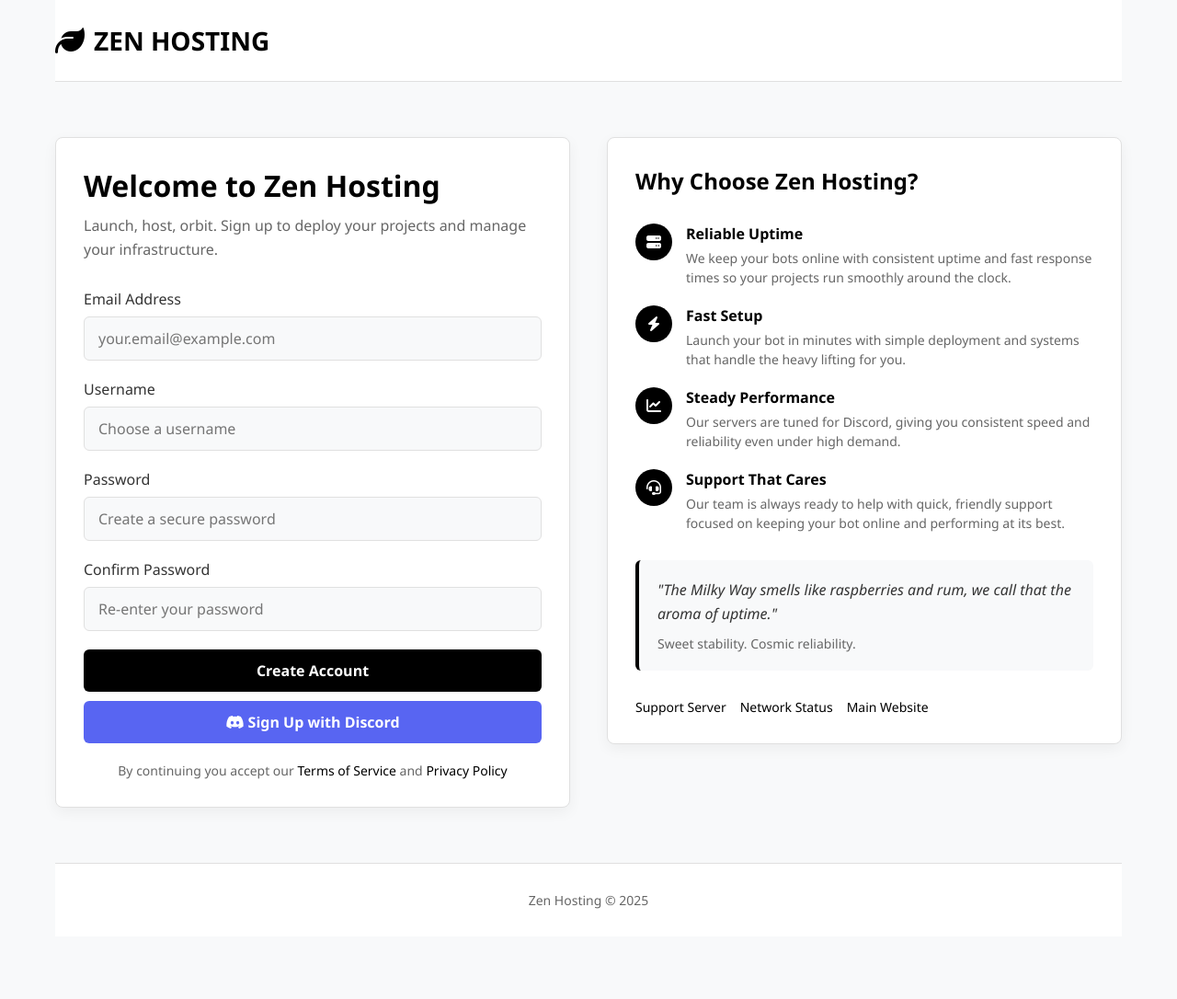
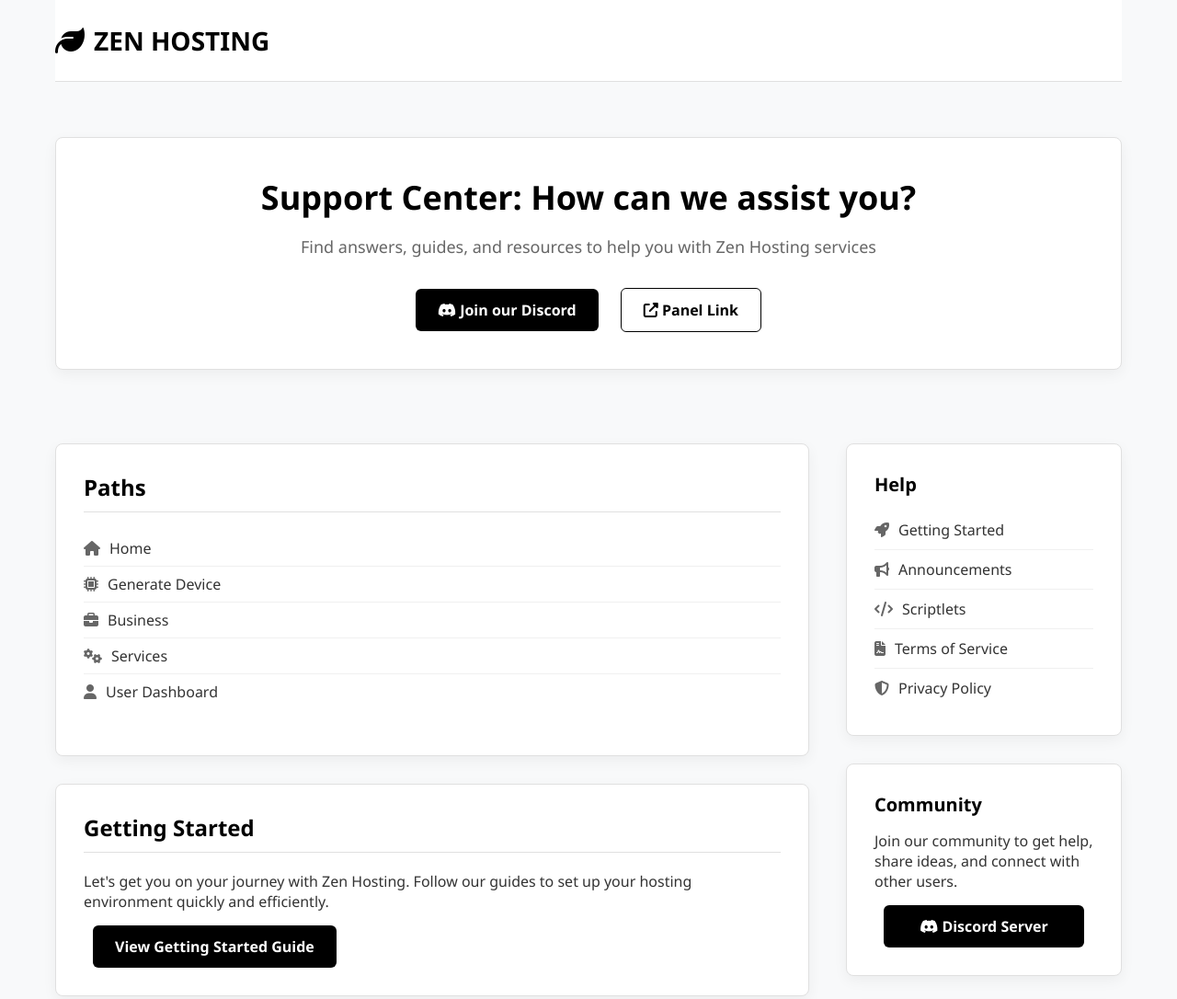
Before and after one commit to crxxrCodes/zenhostingsite, a plain HTML site: page index.html in a window 1280 px wide. Shown: the top 1086 px of the page at 92% size. Before the commit the page ends 1018 px from the top, so only its background shows below. Drawn offline with Linux system fonts and the light colour scheme.

Commit message:
Update index.html

```diff
--- a/index.html
+++ b/index.html
@@ -3,7 +3,7 @@
 <head>
     <meta charset="UTF-8">
     <meta name="viewport" content="width=device-width, initial-scale=1.0">
-    <title>Zen Hosting - Register</title>
+    <title>Zen Hosting - Support Center</title>
     <link rel="stylesheet" href="https://cdnjs.cloudflare.com/ajax/libs/font-awesome/6.4.0/css/all.min.css">
     <style>
         * {
@@ -53,78 +53,32 @@
             padding: 60px 0;
         }
 
-        .registration-section {
-            flex: 1;
-            min-width: 300px;
+        .hero-section {
+            width: 100%;
+            margin-bottom: 40px;
         }
 
-        .info-section {
-            flex: 1;
-            min-width: 300px;
-        }
-
-        .card {
+        .hero-card {
             background-color: white;
             border-radius: 8px;
-            padding: 30px;
+            padding: 40px;
             box-shadow: 0 5px 15px rgba(0, 0, 0, 0.05);
             border: 1px solid #e0e0e0;
+            text-align: center;
         }
 
         h1 {
-            font-size: 32px;
-            margin-bottom: 10px;
+            font-size: 36px;
+            margin-bottom: 15px;
             color: #000;
             font-weight: 700;
         }
 
-        h2 {
-            font-size: 24px;
-            margin-bottom: 20px;
-            color: #000;
-            font-weight: 600;
-        }
-
-        h3 {
-            font-size: 20px;
-            margin-bottom: 15px;
-            color: #000;
-            font-weight: 600;
-        }
-
-        .subtitle {
+        .hero-subtitle {
             color: #666;
             margin-bottom: 30px;
-            font-size: 16px;
+            font-size: 18px;
             line-height: 1.6;
-        }
-
-        .form-group {
-            margin-bottom: 20px;
-        }
-
-        label {
-            display: block;
-            margin-bottom: 8px;
-            font-weight: 500;
-            color: #333;
-        }
-
-        input {
-            width: 100%;
-            padding: 12px 15px;
-            background-color: #f8f9fa;
-            border: 1px solid #e0e0e0;
-            border-radius: 6px;
-            color: #333;
-            font-size: 16px;
-            transition: all 0.3s ease;
-        }
-
-        input:focus {
-            outline: none;
-            border-color: #000;
-            box-shadow: 0 0 0 2px rgba(0, 0, 0, 0.1);
         }
 
         .btn {
@@ -138,8 +92,8 @@
             font-weight: 600;
             cursor: pointer;
             transition: all 0.3s ease;
-            text-align: center;
-            width: 100%;
+            text-decoration: none;
+            margin: 0 10px;
         }
 
         .btn:hover {
@@ -148,104 +102,118 @@
             box-shadow: 0 5px 15px rgba(0, 0, 0, 0.1);
         }
 
-        .btn-discord {
-            background: #5865F2;
-            margin-top: 10px;
+        .btn-outline {
+            background: transparent;
+            color: #000;
+            border: 1px solid #000;
         }
 
-        .btn-discord:hover {
-            background: #4752c4;
-            box-shadow: 0 5px 15px rgba(88, 101, 242, 0.2);
+        .btn-outline:hover {
+            background: #000;
+            color: white;
         }
 
-        .terms {
-            margin-top: 20px;
-            font-size: 14px;
-            color: #666;
-            text-align: center;
+        .content-section {
+            flex: 1;
+            min-width: 300px;
         }
 
-        .terms a {
-            color: #000;
-            text-decoration: none;
-            font-weight: 500;
+        .sidebar {
+            flex: 0 0 300px;
         }
 
-        .terms a:hover {
+        .card {
+            background-color: white;
+            border-radius: 8px;
+            padding: 30px;
+            box-shadow: 0 5px 15px rgba(0, 0, 0, 0.05);
+            border: 1px solid #e0e0e0;
+            margin-bottom: 30px;
+        }
+
+        h2 {
+            font-size: 24px;
+            margin-bottom: 20px;
+            color: #000;
+            font-weight: 600;
+            padding-bottom: 10px;
+            border-bottom: 1px solid #e0e0e0;
+        }
+
+        h3 {
+            font-size: 20px;
+            margin-bottom: 15px;
+            color: #000;
+            font-weight: 600;
+        }
+
+        .path-list {
+            list-style: none;
+            margin-bottom: 20px;
+        }
+
+        .path-list li {
+            padding: 8px 0;
+            border-bottom: 1px solid #f0f0f0;
+        }
+
+        .path-list li:last-child {
+            border-bottom: none;
+        }
+
+        .path-list a {
+            color: #333;
+            text-decoration: none;
+            display: flex;
+            align-items: center;
+        }
+
+        .path-list a:hover {
+            color: #000;
             text-decoration: underline;
         }
 
-        .fun-facts {
+        .path-list i {
+            margin-right: 10px;
+            color: #666;
+        }
+
+        .help-list {
+            list-style: none;
+        }
+
+        .help-list li {
+            padding: 10px 0;
+            border-bottom: 1px solid #f0f0f0;
+        }
+
+        .help-list li:last-child {
+            border-bottom: none;
+        }
+
+        .help-list a {
+            color: #333;
+            text-decoration: none;
+            display: flex;
+            align-items: center;
+        }
+
+        .help-list a:hover {
+            color: #000;
+            text-decoration: underline;
+        }
+
+        .help-list i {
+            margin-right: 10px;
+            color: #666;
+        }
+
+        .community-section {
             margin-top: 30px;
         }
 
-        .fact-item {
-            display: flex;
-            align-items: flex-start;
-            margin-bottom: 20px;
-        }
-
-        .fact-icon {
-            background: #000;
-            color: white;
-            width: 40px;
-            height: 40px;
-            border-radius: 50%;
-            display: flex;
-            align-items: center;
-            justify-content: center;
-            margin-right: 15px;
-            flex-shrink: 0;
-        }
-
-        .fact-content h4 {
-            margin-bottom: 5px;
-            color: #000;
-        }
-
-        .fact-content p {
-            color: #666;
-            font-size: 14px;
-            line-height: 1.5;
-        }
-
-        .quote-section {
+        .links-section {
             margin-top: 30px;
-            padding: 20px;
-            background: #f8f9fa;
-            border-radius: 6px;
-            border-left: 4px solid #000;
-        }
-
-        .quote {
-            font-style: italic;
-            margin-bottom: 10px;
-            line-height: 1.6;
-            color: #333;
-        }
-
-        .quote-author {
-            color: #666;
-            font-size: 14px;
-        }
-
-        .mission-links {
-            display: flex;
-            gap: 15px;
-            margin-top: 30px;
-            flex-wrap: wrap;
-        }
-
-        .mission-link {
-            color: #000;
-            text-decoration: none;
-            font-size: 14px;
-            font-weight: 500;
-            transition: color 0.3s ease;
-        }
-
-        .mission-link:hover {
-            text-decoration: underline;
         }
 
         footer {
@@ -263,7 +231,7 @@
                 flex-direction: column;
             }
 
-            .registration-section, .info-section {
+            .content-section, .sidebar {
                 width: 100%;
             }
         }
@@ -279,100 +247,69 @@
         </header>
 
         <div class="main-content">
-            <div class="registration-section">
-                <div class="card">
-                    <h1>Welcome to Zen Hosting</h1>
-                    <p class="subtitle">Launch, host, orbit. Sign up to deploy your projects and manage your infrastructure.</p>
-
-                    <form id="registration-form">
-                        <div class="form-group">
-                            <label for="email">Email Address</label>
-                            <input type="email" id="email" name="email" placeholder="your.email@example.com" required>
-                        </div>
-
-                        <div class="form-group">
-                            <label for="username">Username</label>
-                            <input type="text" id="username" name="username" placeholder="Choose a username" required>
-                        </div>
-
-                        <div class="form-group">
-                            <label for="password">Password</label>
-                            <input type="password" id="password" name="password" placeholder="Create a secure password" required>
-                        </div>
-
-                        <div class="form-group">
-                            <label for="confirm-password">Confirm Password</label>
-                            <input type="password" id="confirm-password" name="confirm-password" placeholder="Re-enter your password" required>
-                        </div>
-
-                        <button type="submit" class="btn">Create Account</button>
-                        <button type="button" class="btn btn-discord">
-                            <i class="fab fa-discord"></i> Sign Up with Discord
-                        </button>
-
-                        <p class="terms">
-                            By continuing you accept our <a href="#">Terms of Service</a> and <a href="#">Privacy Policy</a>
-                        </p>
-                    </form>
+            <div class="hero-section">
+                <div class="hero-card">
+                    <h1>Support Center: How can we assist you?</h1>
+                    <p class="hero-subtitle">Find answers, guides, and resources to help you with Zen Hosting services</p>
+                    <a href="#" class="btn"><i class="fab fa-discord"></i> Join our Discord</a>
+                    <a href="#" class="btn btn-outline"><i class="fas fa-external-link-alt"></i> Panel Link</a>
                 </div>
             </div>
 
-            <div class="info-section">
+            <div class="content-section">
                 <div class="card">
-                    <h2>Why Choose Zen Hosting?</h2>
+                    <h2>Paths</h2>
+                    <ul class="path-list">
+                        <li><a href="/"><i class="fas fa-home"></i> Home</a></li>
+                        <li><a href="/path/gen_device"><i class="fas fa-microchip"></i> Generate Device</a></li>
+                        <li><a href="/business"><i class="fas fa-briefcase"></i> Business</a></li>
+                        <li><a href="/services"><i class="fas fa-cogs"></i> Services</a></li>
+                        <li><a href="/user"><i class="fas fa-user"></i> User Dashboard</a></li>
+                    </ul>
+                </div>
 
-                    <div class="fun-facts">
-                        <div class="fact-item">
-                            <div class="fact-icon">
-                                <i class="fas fa-server"></i>
-                            </div>
-                            <div class="fact-content">
-                                <h4>Reliable Uptime</h4>
-                                <p>We keep your bots online with consistent uptime and fast response times so your projects run smoothly around the clock.</p>
-                            </div>
-                        </div>
+                <div class="card">
+                    <h2>Getting Started</h2>
+                    <p>Let's get you on your journey with Zen Hosting. Follow our guides to set up your hosting environment quickly and efficiently.</p>
+                    <a href="#" class="btn" style="margin-top: 15px; display: inline-block;">View Getting Started Guide</a>
+                </div>
 
-                        <div class="fact-item">
-                            <div class="fact-icon">
-                                <i class="fas fa-bolt"></i>
-                            </div>
-                            <div class="fact-content">
-                                <h4>Fast Setup</h4>
-                                <p>Launch your bot in minutes with simple deployment and systems that handle the heavy lifting for you.</p>
-                            </div>
-                        </div>
+                <div class="card">
+                    <h2>Announcements</h2>
+                    <p>Get the latest announcements about service updates, new features, and maintenance schedules.</p>
+                    <a href="#" class="btn btn-outline" style="margin-top: 15px; display: inline-block;">View All Announcements</a>
+                </div>
 
-                        <div class="fact-item">
-                            <div class="fact-icon">
-                                <i class="fas fa-chart-line"></i>
-                            </div>
-                            <div class="fact-content">
-                                <h4>Steady Performance</h4>
-                                <p>Our servers are tuned for Discord, giving you consistent speed and reliability even under high demand.</p>
-                            </div>
-                        </div>
+                <div class="card">
+                    <h2>Terms of Service</h2>
+                    <p>Read over our official terms of service and usage policies to understand your rights and responsibilities.</p>
+                    <a href="#" class="btn btn-outline" style="margin-top: 15px; display: inline-block;">Read Terms of Service</a>
+                </div>
+            </div>
 
-                        <div class="fact-item">
-                            <div class="fact-icon">
-                                <i class="fas fa-headset"></i>
-                            </div>
-                            <div class="fact-content">
-                                <h4>Support That Cares</h4>
-                                <p>Our team is always ready to help with quick, friendly support focused on keeping your bot online and performing at its best.</p>
-                            </div>
-                        </div>
-                    </div>
+            <div class="sidebar">
+                <div class="card">
+                    <h3>Help</h3>
+                    <ul class="help-list">
+                        <li><a href="#"><i class="fas fa-rocket"></i> Getting Started</a></li>
+                        <li><a href="#"><i class="fas fa-bullhorn"></i> Announcements</a></li>
+                        <li><a href="#"><i class="fas fa-code"></i> Scriptlets</a></li>
+                        <li><a href="#"><i class="fas fa-file-contract"></i> Terms of Service</a></li>
+                        <li><a href="#"><i class="fas fa-shield-alt"></i> Privacy Policy</a></li>
+                    </ul>
+                </div>
 
-                    <div class="quote-section">
-                        <p class="quote">"The Milky Way smells like raspberries and rum, we call that the aroma of uptime."</p>
-                        <p class="quote-author">Sweet stability. Cosmic reliability.</p>
-                    </div>
+                <div class="card community-section">
+                    <h3>Community</h3>
+                    <p>Join our community to get help, share ideas, and connect with other users.</p>
+                    <a href="#" class="btn" style="margin-top: 15px; display: block; text-align: center;"><i class="fab fa-discord"></i> Discord Server</a>
+                </div>
 
-                    <div class="mission-links">
-                        <a href="#" class="mission-link">Support Server</a>
-                        <a href="#" class="mission-link">Network Status</a>
-                        <a href="#" class="mission-link">Main Website</a>
-                    </div>
+                <div class="card links-section">
+                    <h3>Links</h3>
+                    <p>Quick access to important Zen Hosting resources.</p>
+                    <a href="#" class="btn btn-outline" style="margin-top: 15px; display: block; text-align: center;"><i class="fas fa-tachometer-alt"></i> Control Panel</a>
+                    <a href="register.html" class="btn" style="margin-top: 10px; display: block; text-align: center;"><i class="fas fa-user-plus"></i> Create Account</a>
                 </div>
             </div>
         </div>
@@ -381,22 +318,5 @@
             <p>Zen Hosting &copy; 2025</p>
         </footer>
     </div>
-
-    <script>
-        document.getElementById('registration-form').addEventListener('submit', function(e) {
-            e.preventDefault();
-
-            const password = document.getElementById('password').value;
-            const confirmPassword = document.getElementById('confirm-password').value;
-
-            if (password !== confirmPassword) {
-                alert('Passwords do not match!');
-                return;
-            }
-
-            // In a real application, you would submit the form to a server here
-            alert('Account created successfully! Welcome to Zen Hosting.');
-        });
-    </script>
 </body>
 </html>
```
